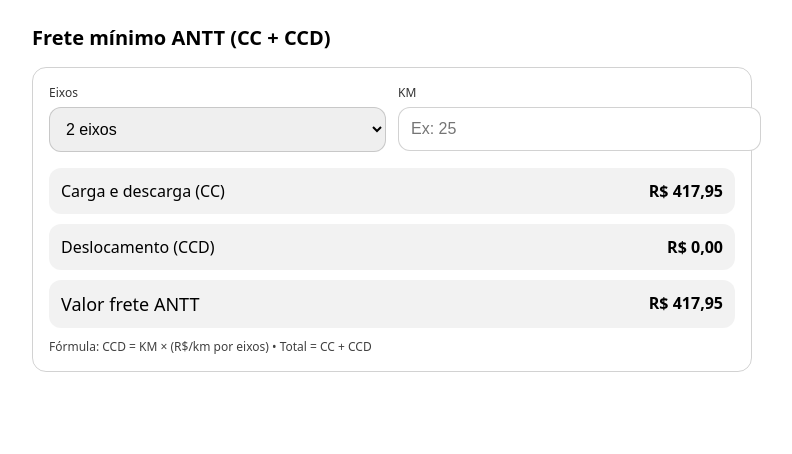
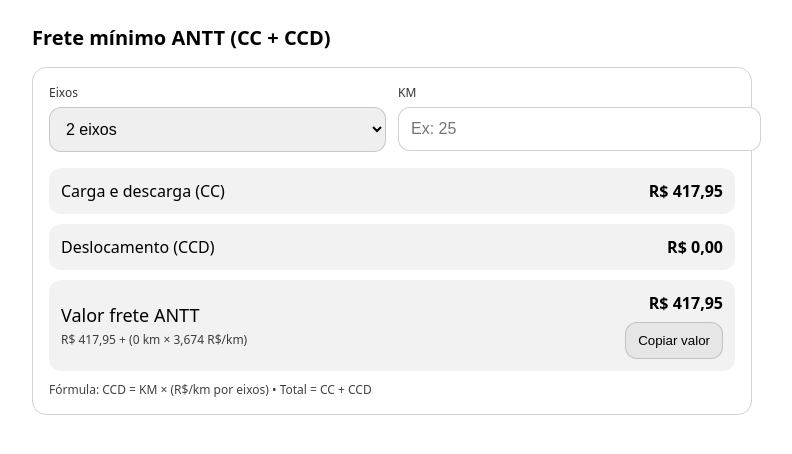
Before and after one commit to 0603adriano/frete-minimo-antt, a plain HTML site: page index.html in a window 1280 px wide. Shown: the whole page, without its empty margins (248-1040 px from the left). Drawn offline with Linux system fonts and the light colour scheme.

Commit message:
melhoria na visualização

```diff
--- a/index.html
+++ b/index.html
@@ -126,10 +126,23 @@
                     <span>Deslocamento (CCD)</span>
                     <strong id="ccd">—</strong>
                 </div>
-                <div class="row">
-                    <span class="big">Valor frete ANTT</span>
-                    <strong class="big" id="total">—</strong>
+                <div class="row" style="align-items:center;">
+                    <div>
+                        <div class="big">Valor frete ANTT</div>
+                        <div id="detalhe" style="font-size:12px; opacity:.75; margin-top:4px;">—</div>
+                    </div>
+
+                    <div style="text-align:right;">
+                        <strong class="big" id="total">—</strong>
+                        <div style="margin-top:8px;">
+                            <button id="copiar" type="button"
+                                style="padding:10px 12px; border-radius:12px; border:1px solid rgba(127,127,127,.35); background:rgba(127,127,127,.10); cursor:pointer;">
+                                Copiar valor
+                            </button>
+                        </div>
+                    </div>
                 </div>
+
             </div>
 
             <div class="muted">
@@ -155,6 +168,10 @@
         const elCC = document.getElementById("cc");
         const elCCD = document.getElementById("ccd");
         const elTotal = document.getElementById("total");
+        const elDetalhe = document.getElementById("detalhe");
+        const btnCopiar = document.getElementById("copiar");
+
+
 
         const moneyBRL = (n) =>
             n.toLocaleString("pt-BR", { style: "currency", currency: "BRL" });
@@ -178,11 +195,26 @@
             elCC.textContent = moneyBRL(cc);
             elCCD.textContent = moneyBRL(ccd);
             elTotal.textContent = moneyBRL(total);
+            elDetalhe.textContent = `${moneyBRL(cc)} + (${km} km × ${dados.rs_km.toLocaleString("pt-BR")} R$/km)`;
+
         }
 
         elEixos.addEventListener("change", calcular);
         elKm.addEventListener("input", calcular);
         calcular();
+
+        btnCopiar.addEventListener("click", async () => {
+            const txt = elTotal.textContent;
+            try {
+                await navigator.clipboard.writeText(txt);
+                btnCopiar.textContent = "Copiado ✅";
+                setTimeout(() => (btnCopiar.textContent = "Copiar valor"), 1200);
+            } catch {
+                // fallback simples
+                prompt("Copie o valor:", txt);
+            }
+        });
+
     </script>
 </body>
 
```
